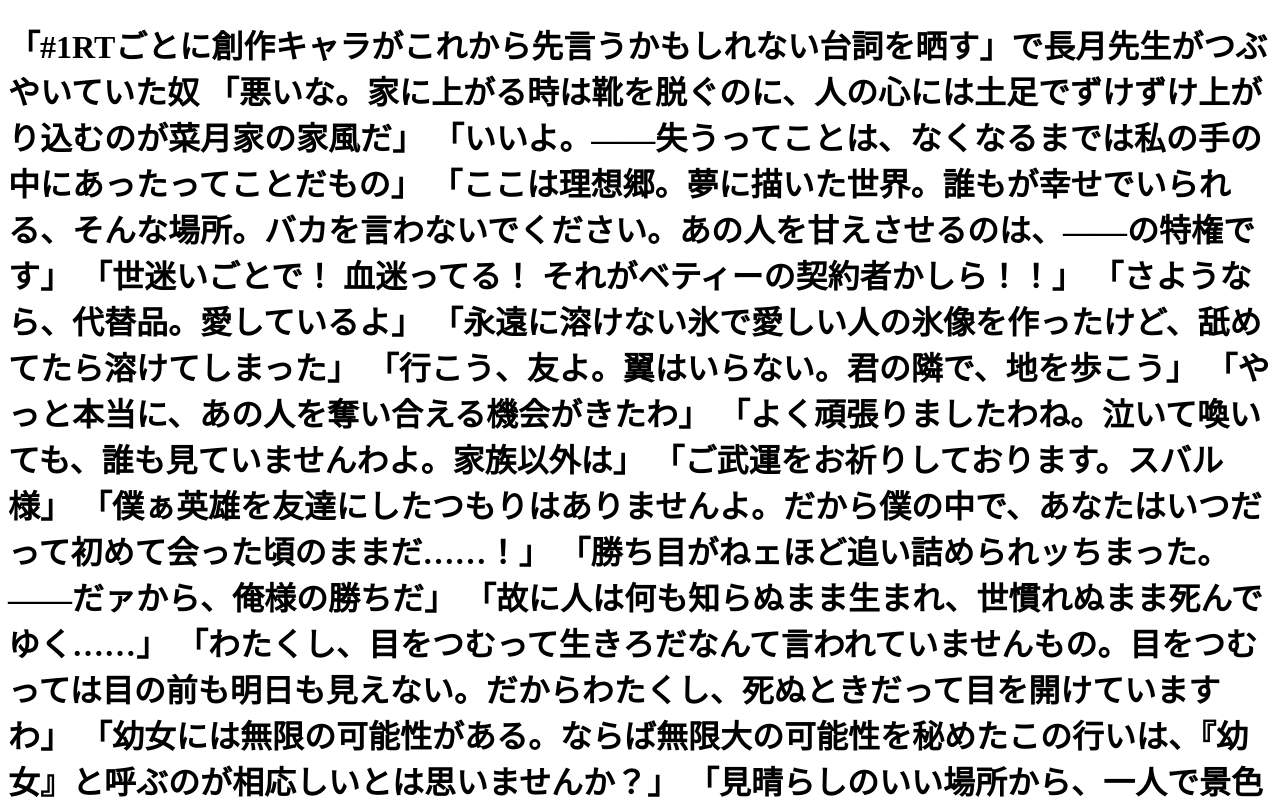
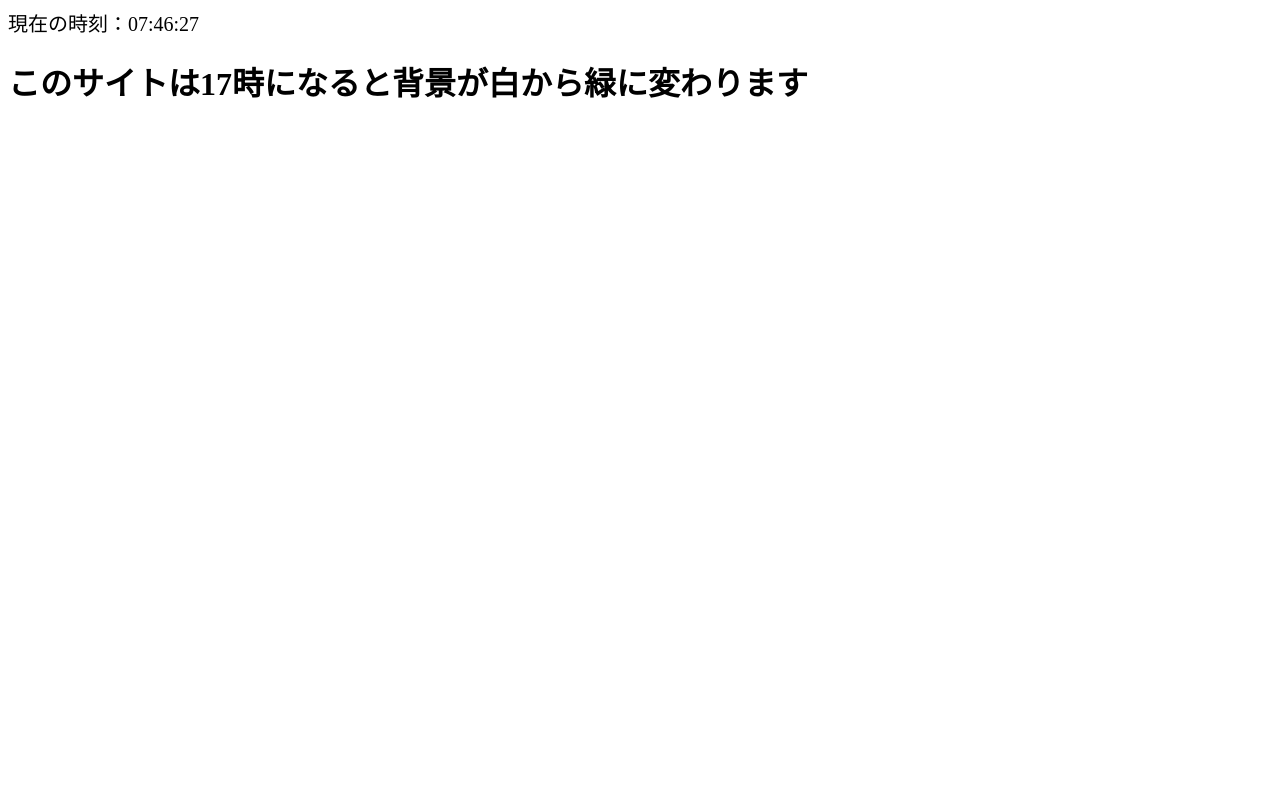
Before and after one commit to buuchan210/my-first-site, a plain HTML site: page index.html in a window 1280 px wide. Shown: the top 800 px of the page. Drawn offline with Linux system fonts and the light colour scheme.

Commit message:
Update index.html

```diff
--- a/index.html
+++ b/index.html
@@ -1,14 +1,19 @@
 <!DOCTYPE html>
-<html lang="en">
+<html lang="ja">
 <head>
     <meta charset="UTF-8">
     <meta name="viewport" content="width=device-width, initial-scale=1.0">
-    <title>Document</title>
+    <title>時計つきダーク切替</title>
 
     <style>
         body {
             background-color: #fff;
             color: #000;
+        }
+
+        #clock {
+            font-size: 20px;
+            margin-bottom: 20px;
         }
 
         body.dark {
@@ -18,79 +23,10 @@ body.dark {
     </style>
 </head>
 <body>
-    <h1>「#1RTごとに創作キャラがこれから先言うかもしれない台詞を晒す」で長月先生がつぶやいていた奴
+    <div id="clock"></div>
 
+    <h1>このサイトは17時になると背景が白から緑に変わります</h1>
 
-「悪いな。家に上がる時は靴を脱ぐのに、人の心には土足でずけずけ上がり込むのが菜月家の家風だ」
-
-「いいよ。――失うってことは、なくなるまでは私の手の中にあったってことだもの」
-
-「ここは理想郷。夢に描いた世界。誰もが幸せでいられる、そんな場所。バカを言わないでください。あの人を甘えさせるのは、――の特権です」
-
-「世迷いごとで！ 血迷ってる！ それがベティーの契約者かしら！！」
-
-「さようなら、代替品。愛しているよ」
-
-「永遠に溶けない氷で愛しい人の氷像を作ったけど、舐めてたら溶けてしまった」
-
-「行こう、友よ。翼はいらない。君の隣で、地を歩こう」
-
-「やっと本当に、あの人を奪い合える機会がきたわ」
-
-「よく頑張りましたわね。泣いて喚いても、誰も見ていませんわよ。家族以外は」
-
-「ご武運をお祈りしております。スバル様」
-
-「僕ぁ英雄を友達にしたつもりはありませんよ。だから僕の中で、あなたはいつだって初めて会った頃のままだ……！」
-
-「勝ち目がねェほど追い詰められッちまった。――だァから、俺様の勝ちだ」
-
-「故に人は何も知らぬまま生まれ、世慣れぬまま死んでゆく……」
-
-「わたくし、目をつむって生きろだなんて言われていませんもの。目をつむっては目の前も明日も見えない。だからわたくし、死ぬときだって目を開けていますわ」
-
-「幼女には無限の可能性がある。ならば無限大の可能性を秘めたこの行いは、『幼女』と呼ぶのが相応しいとは思いませんか？」
-
-「見晴らしのいい場所から、一人で景色眺めてろよ、バーカ」
-
-「僕のお父さんはすごいんです。僕のお父さんは立派なんです。僕のお父さんは、お母さんが愛した人なんです」
-
-「人間など根絶やしにして、死体は丸ごと大瀑布へ投げ込んでくれるわ！」
-
-「私のものに、なりませんか？ 悪いようにはしないと、約束しよう」
-
-「この先の道は誰にも誇れない。それでもいい。再会が最期になろうと、一秒しかお目にかかれないとしても――その一秒のためにやる価値がある」
-
-「確かに、この楽園は俺が望んだものだ。だが、俺が選んだものじゃぁない。ここじゃ『愛してる』の一言さえ、恵んでもらった幸せだ」
-「この世に『真実』なんてもんがあるなら、それは過去のことや。刻まれた歴史、それだけ。やらかしたことは、絶対になくならんよ」
-
-「今の道とこの道は決して交わらない！ たとえ期待に背くとも、希望を選べば道は違える！ もう、迷いはしない！」
-
-「はっはっは、よいよい。聞こえるぞ。妾にお嫁さんになってほしいと泣いておねだりするお前の声がな」
-
-「エェェェキィィィィドォォォナァァァァッ！！」
-
-「希望が人の手を引くなら、絶望もまた人の背を押すはずデス！」
-
-「安心しなよ。――たとえ誰が君を忘れても、僕たちは君を忘れない」
-
-「辿り着く結論も、それが人類の助けになることも、その恩恵を捧げられる奴が受けられないのも一緒だよ？　むしろ、実験する側とされる側の両方が心を痛めてるなんて、傷付く人が多いだけでかえって残酷なんじゃないの？」
-
-「うるせえ、売女。顔面焼いて豚に食わせるぞ」
-
-「母の愛は最も強い！」
-
-「愛はなぜ、減るのだろうか」
-
-「そこに並びなさい、命知らずども。全員、五体満足にしてやるわ」
-
-「一人殺すのに、はぁ。どれだけ集めたんだか、ふぅ。数じゃないって、はぁ。なんでわからないのさね、ふぅ」
-
-「ごめんなさぁい……ごめんなさぁい。吐きたくないですよぅ。お腹空きましたよぉ……御馳走だらけなのに、泣きたくないですよぉ。お腹減っちゃいますからぁ……」
-
-「セイギはな？ いっぱいあるなー？ でもな、マチガイとアクは誰でもわかるな？ だから、マチガッテないのがセイギな？」
-
-「や、やだ……からもう、みん……な、死んじゃえ」</h1>
     <script>
         function changeDarkMode(time) {
             const hour = new Date().getHours();
@@ -102,8 +38,23 @@ function changeDarkMode(time) {
             }
         }
 
-changeDarkMode(16,37);
+        function updateClock() {
+            const now = new Date();
+            const h = String(now.getHours()).padStart(2, "0");
+            const m = String(now.getMinutes()).padStart(2, "0");
+            const s = String(now.getSeconds()).padStart(2, "0");
+
+            document.getElementById("clock").textContent =
+                `現在の時刻：${h}:${m}:${s}`;
+        }
+
+        changeDarkMode(17);
+        updateClock();
+
+        setInterval(() => {
+            updateClock();
+            changeDarkMode(17);
+        }, 1000);
     </script>
-
 </body>
 </html>
```
Lines whose indentation alone changed are shown as unchanged.
